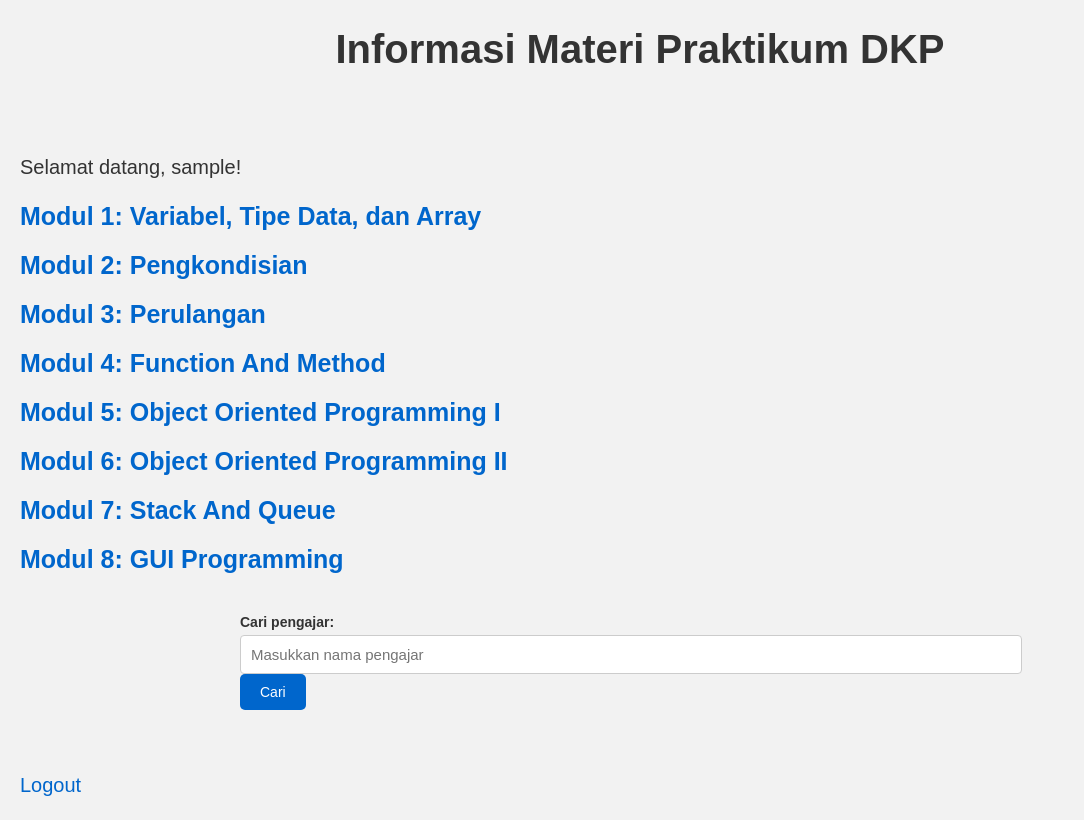
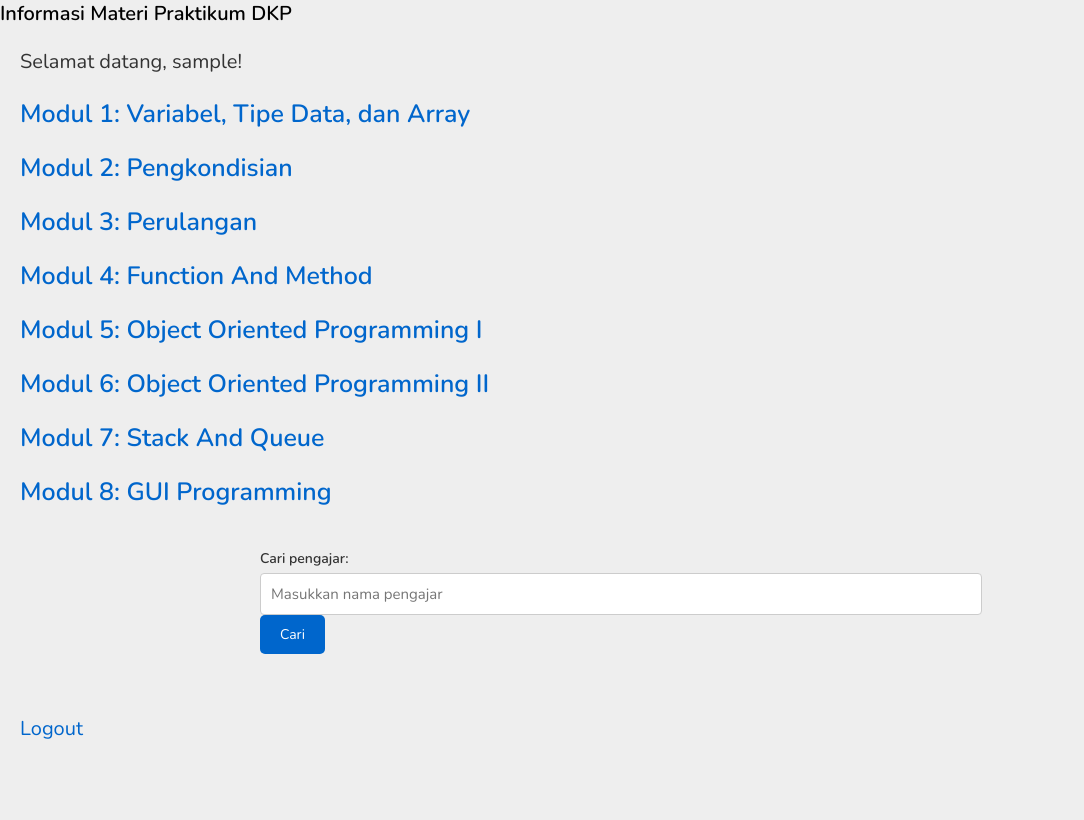
Before and after one commit to Sandroaja/TA_DKP_SANDRO-C.-RAJAGUKGUK_21120122130083_INFORMASI-MATERI-PRAKTIKUM-DKP, a PHP site: page / in a window 1280 px wide. Shown: the whole page, without its empty margins (0-1084 px from the left). After the commit the page ends 739 px from the top, so only its background shows below. Run offline with PHP 8.4, Linux system fonts and the light colour scheme; the visitor is signed in with stand-in values (Sample User, id 1).

Commit message:
Update style1.css

```diff
--- a/style1.css
+++ b/style1.css
@@ -1,23 +1,106 @@
 /* style.css */
+@import url('https://fonts.googleapis.com/css2?family=Nunito:wght@200;300;400;500;600&display=swap');
 
-body {
-  background-color: #f2f2f2;
-  font-family: Arial, sans-serif;
-  margin: 0;
-  padding: 0;
+:root{
+  --main-color:#8e44ad;
+  --red:#e74c3c;
+  --oragen:#f39c12;
+  --white:#fff;
+  --black:#2c3e50;
+  --light-color:#888;
+  --light-bg:#eee;
+  --border:.1rem solid rgba(0,0,0,.2);
+
+}
+*{
+  font-family: 'Nunito', sans-serif;
+  margin: 0; padding: 0;
+  box-sizing: border-box;
+  outline: none; border: none;
+  text-decoration: none;
 }
 
+*::selection{
+  background-color: var(--main-color);
+  color: #fff;
+}
+
+*::-webkit-scrollbar{
+  height: .5rem;
+  width: 1rem;
+}
+
+*::-webkit-scrollbar-track{
+  background-color: transparent;
+}
+
+*::-webkit-scrollbar-thumb{
+  background-color: var(--main-color);
+}
+
+html{
+  font-size: 62.5%;
+  overflow-x: hidden;
+
+}
+body {
+  background-color: var(--light-bg);
+}
+
+section{
+  padding: 2rem;
+  max-width: 1200px;
+  margin: 0 auto;
+}
+
+.header{
+  background-color: var(--white);
+  border-bottom: var(--border);
+  position: sticky;
+  top: 0;left: 0;right: 0;
+  z-index: 1000;
+}
+
+.header .flex{
+  padding: 1.5rem 2rem;
+  position: relative;
+  display: flex;
+  align-items: center;
+  justify-content: space-between;
+}
+.header .flex .logo{
+  font-size: 4rem;
+  color: var(--black);
+  font-weight: bolder;
+}
+
+.header .flex .search-form {
+  width: 50rem;
+  border-radius: .5rem;
+  display: flex;
+  align-items: center;
+  gap: 1.5rem;
+  padding: 1rem 2rem;
+  background-color: var(--light-bg);
+}
+
+.header .flex .search-form input {
+  width: 100%;
+  background: none;
+  font-size: 2rpm;
+  color: var(--black);
+}
+
+.header .flex .search-form button{
+  font-size: 2.5rem;
+  color: var(--black);
+  cursor: pointer;
+  background: none;
+}
 .container {
   max-width: 800px;
   margin: 0 auto;
   padding: 20px;
-}
-
-h1 {
-  color: #333;
-  font-size: 40px;
-  margin-bottom: 80px;
-  text-align: center;
 }
 
 h2 {
@@ -82,7 +165,7 @@ label {
   width: 700px;
 	background: rgb(254, 246, 239);
 	/*meletakkan form ke tengah*/
-	margin: 10px auto;
+	margin: 20px auto;
 	padding: 40px 40px;
 
 
```
